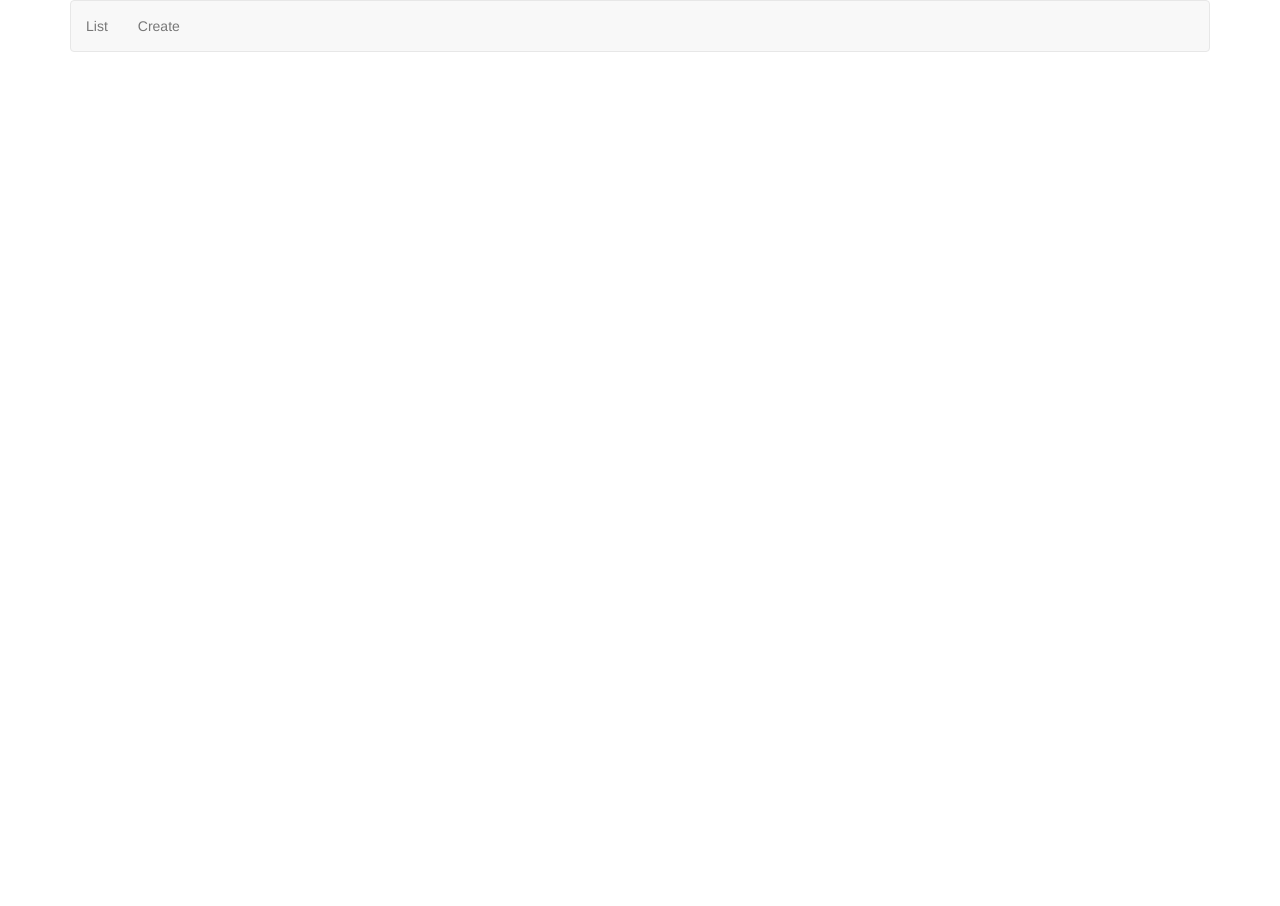
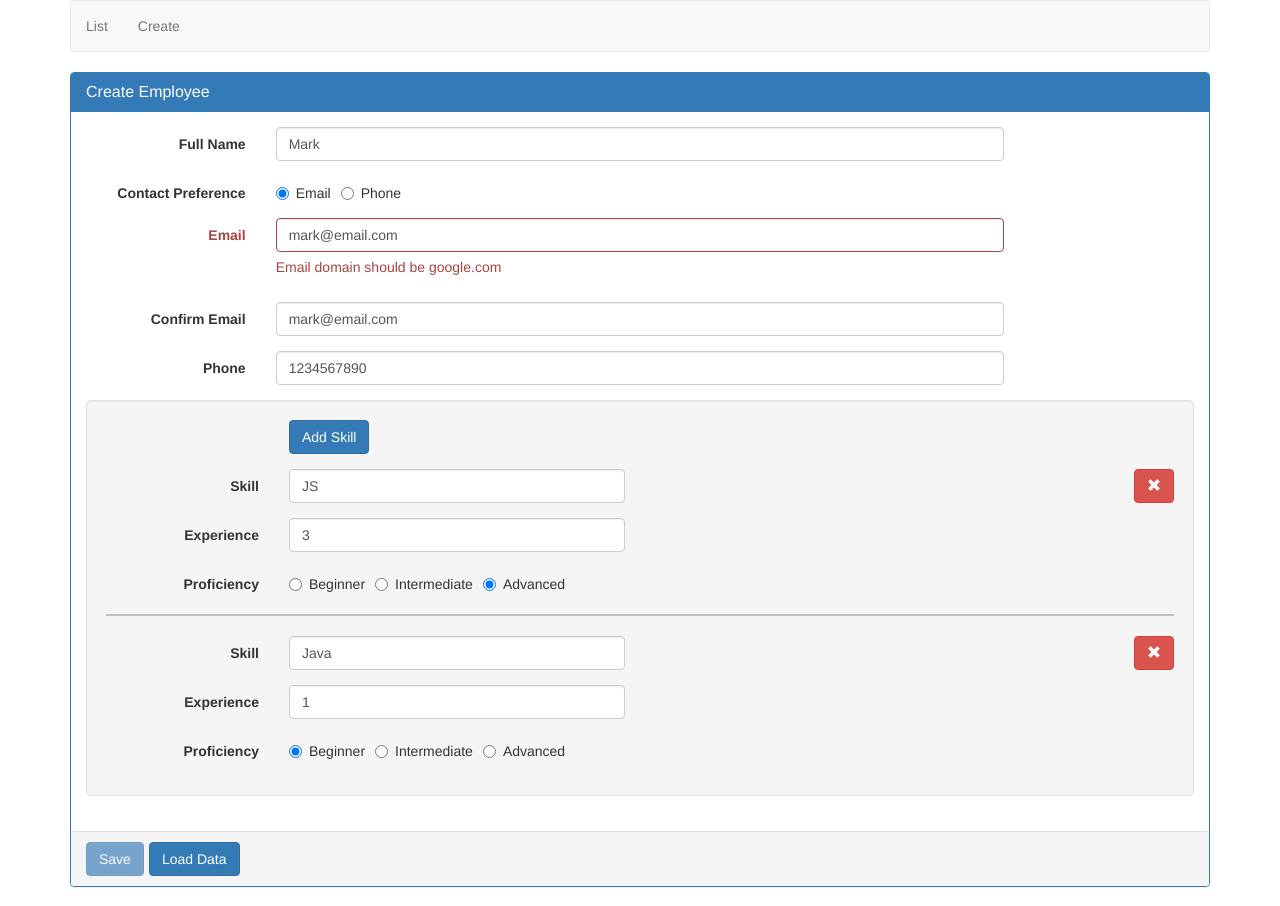
Before and after one commit to Romserg/angProject, an Angular app: page /edit/1 in a window 1280 px wide. Before the commit this address led to /. Shown: the top 906 px of the page. Before the commit the page ends 800 px from the top, so only its background shows below. Built offline with nearby package versions, Linux system fonts and the light colour scheme; data requests are answered from the project's data file.

Commit message:
Add possibility to populate FormArray on preloading data for editing employee

```diff
--- a/src/app/app-routing.module.ts
+++ b/src/app/app-routing.module.ts
@@ -6,6 +6,7 @@
 const appRoutes: Routes = [
   {path: 'list', component: ListEmployeesComponent},
   {path: 'create', component: CreateEmployeeComponent},
+  {path: 'edit/:id', component: CreateEmployeeComponent},
   {path: '', redirectTo: '/list', pathMatch: 'full'}
 ];
 
--- a/src/app/employee/create-employee.component.html
+++ b/src/app/employee/create-employee.component.html
@@ -137,7 +137,7 @@
     </div>
     <div class="panel-footer">
       <div class="btn-toolbar">
-        <button class="btn btn-primary" type="submit">Save</button>
+        <button class="btn btn-primary" type="submit" [disabled]="employeeForm.invalid">Save</button>
         <button class="btn btn-primary" type="button" (click)="onLoadDataClick()">Load Data</button>
       </div>
     </div>
--- a/src/app/employee/create-employee.component.ts
+++ b/src/app/employee/create-employee.component.ts
@@ -1,6 +1,10 @@
 import { Component, OnInit } from '@angular/core';
 import { AbstractControl, FormArray, FormBuilder, FormControl, FormGroup, ValidationErrors, Validators } from '@angular/forms';
 import { CustomValidators } from '../shared/custom.validators';
+import { ActivatedRoute } from '@angular/router';
+import { EmployeeService } from './employee.service';
+import { IEmployee } from './IEmployee';
+import { ISkill } from './ISkill';
 
 @Component({
   selector: 'app-create-employee',
@@ -33,7 +37,7 @@
 
   formErrors = {};
 
-  constructor(private fb: FormBuilder) {
+  constructor(private fb: FormBuilder, private route: ActivatedRoute, private employeeService: EmployeeService) {
   }
 
   ngOnInit() {
@@ -57,6 +61,13 @@
     this.employeeForm.valueChanges.subscribe(() => {
       this.logValidationErrors(this.employeeForm);
     });
+
+    this.route.paramMap.subscribe(params => {
+      const empId = +params.get('id');
+      if (empId) {
+        this.getEmployee(empId);
+      }
+    });
     // this.employeeForm = new FormGroup({
     //   fullName: new FormControl(),
     //   email: new FormControl(),
@@ -68,12 +79,49 @@
     // });
   }
 
+  getEmployee(id: number) {
+    this.employeeService.getEmployeeById(id).subscribe(
+      (employee: IEmployee) => this.editEmployee(employee),
+      error => console.log(error)
+    );
+  }
+
+  editEmployee(employee: IEmployee) {
+    this.employeeForm.patchValue({
+      fullName: employee.fullName,
+      contactPreference: employee.contactPreference,
+      emailGroup: {
+        email: employee.email,
+        confirmEmail: employee.email
+      },
+      phone: employee.phone
+    });
+
+    this.employeeForm.setControl('skills', this.setExistingSkills(employee.skills));
+  }
+
+  setExistingSkills(skillSets: ISkill[]): FormArray {
+    const formArray = new FormArray([]);
+    skillSets.forEach(skillSet => {
+      formArray.push(this.fb.group({
+        skillName: skillSet.skillName,
+        experienceInYears: skillSet.experienceInYears,
+        proficiency: skillSet.proficiency
+      }));
+    });
+
+    return formArray;
+  }
+
   addSkillButtonClick(): void {
     (this.employeeForm.get('skills') as FormArray).push(this.addSkillFormGroup());
   }
 
   removeSkillButtonClick(skillGroupIndex: number): void {
-    (this.employeeForm.get('skills') as FormArray).removeAt(skillGroupIndex);
+    const skillsFormArray = (this.employeeForm.get('skills') as FormArray);
+    skillsFormArray.removeAt(skillGroupIndex);
+    skillsFormArray.markAsDirty();
+    skillsFormArray.markAsTouched();
   }
 
   addSkillFormGroup(): FormGroup {
@@ -108,7 +156,7 @@
 
       this.formErrors[key] = '';
       if (abstractControl && !abstractControl.valid &&
-        (abstractControl.touched || abstractControl.dirty)) {
+        (abstractControl.touched || abstractControl.dirty || abstractControl.value !== '')) {
         const messages = this.validationMessages[key];
         for (const errorKey in abstractControl.errors) {
           if (abstractControl.errors.hasOwnProperty(errorKey)) {
@@ -151,7 +199,7 @@
 function matchEmail(group: AbstractControl): ValidationErrors | null {
   const emailControl = group.get('email');
   const confirmEmailControl = group.get('confirmEmail');
-  if (emailControl.value === confirmEmailControl.value || confirmEmailControl.pristine) {
+  if (emailControl.value === confirmEmailControl.value || (confirmEmailControl.pristine && confirmEmailControl.value === '')) {
     return null;
   } else {
     return {
--- a/src/app/employee/list-employees.component.html
+++ b/src/app/employee/list-employees.component.html
@@ -16,7 +16,7 @@
         <td>{{employee.phone}}</td>
         <td>{{employee.contactPreference}}</td>
         <td>
-          <button type="button" class="btn btn-primary">Edit</button>
+          <button type="button" class="btn btn-primary" (click)="editButtonClick(employee.id)">Edit</button>
         </td>
       </tr>
     </tbody>
--- a/src/app/employee/list-employees.component.ts
+++ b/src/app/employee/list-employees.component.ts
@@ -1,6 +1,7 @@
 import { Component, OnInit } from '@angular/core';
 import { EmployeeService } from './employee.service';
 import { IEmployee } from './IEmployee';
+import { Router } from '@angular/router';
 
 @Component({
   selector: 'app-list-employees',
@@ -10,7 +11,7 @@
 export class ListEmployeesComponent implements OnInit {
   employees: IEmployee[];
 
-  constructor(private employeeService: EmployeeService) {
+  constructor(private employeeService: EmployeeService, private router: Router) {
   }
 
 
@@ -21,4 +22,8 @@
     );
   }
 
+  editButtonClick(employeeId: number) {
+    this.router.navigate(['/edit', employeeId]);
+  }
+
 }
```
